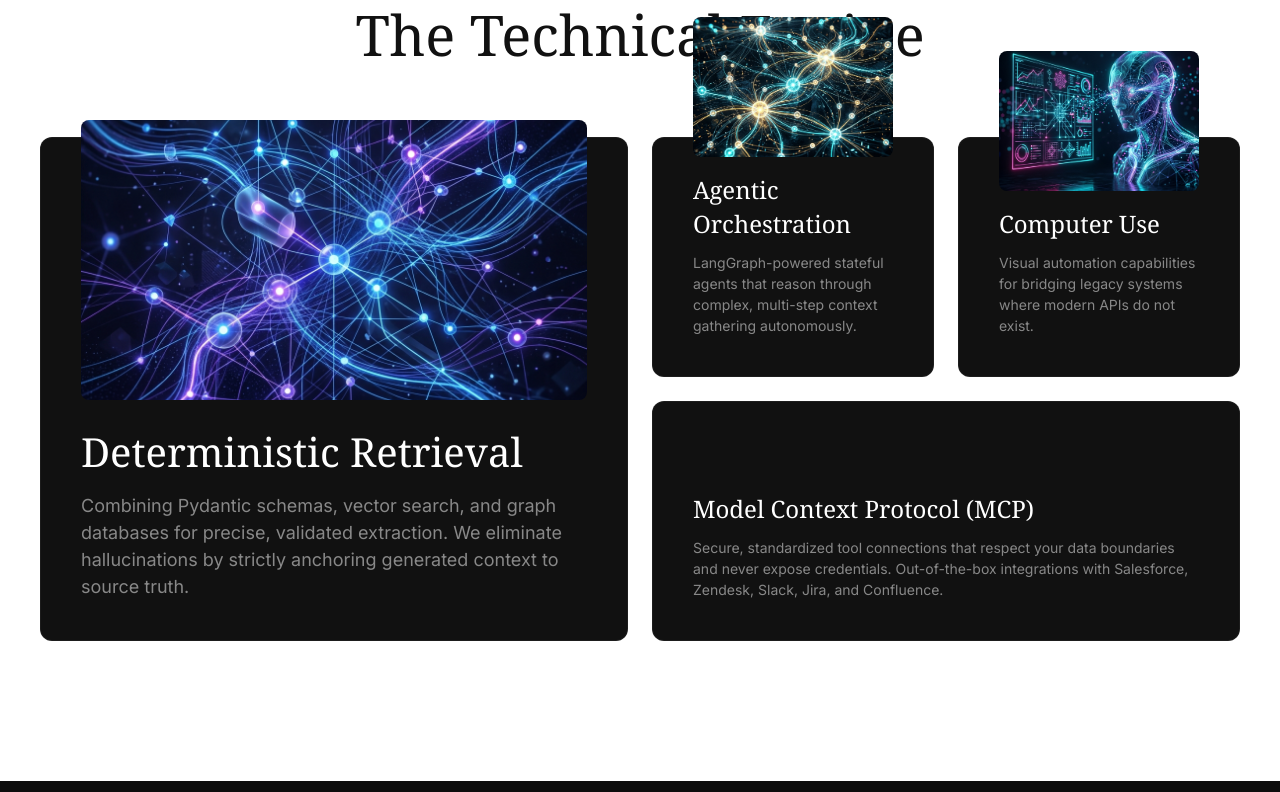
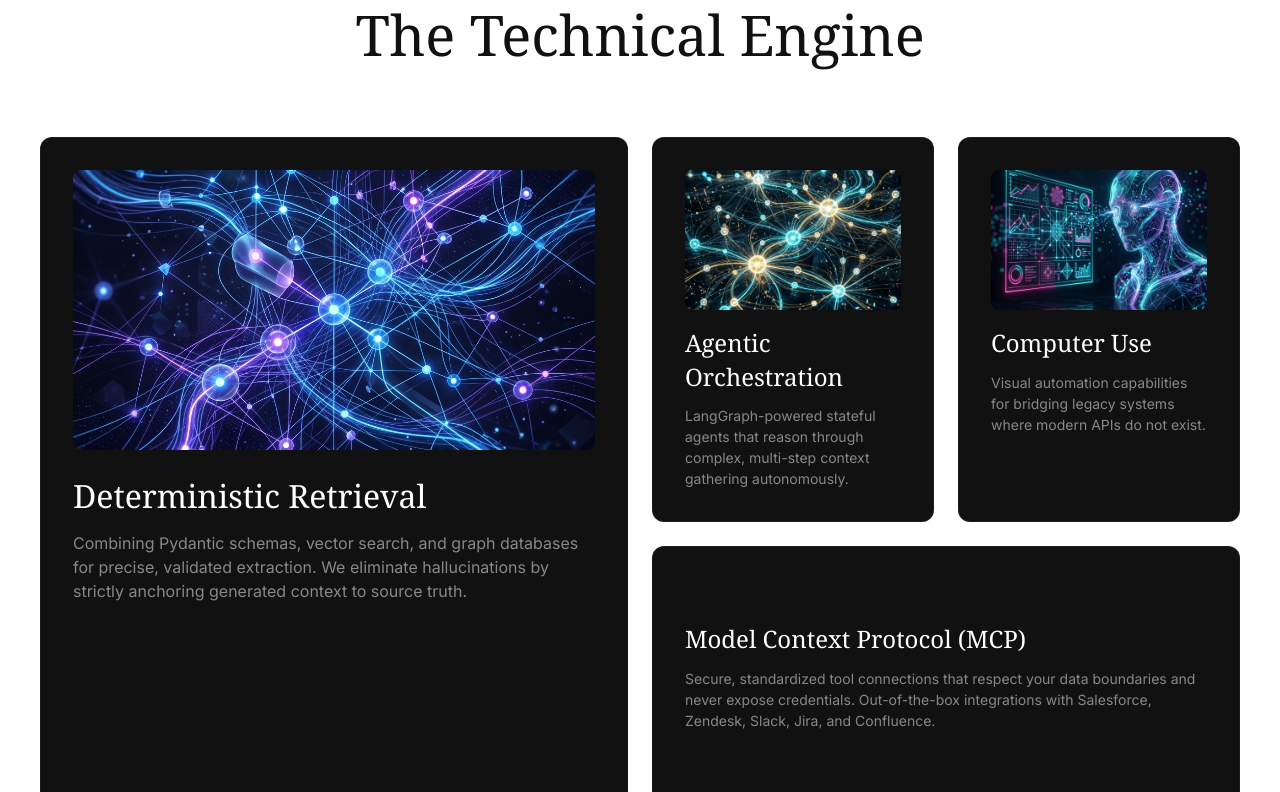
Before and after one commit to sahilghewari/NexaWorks-v4, a Next.js app: page /product in a window 1280 px wide. Shown: the part 2860-3652 px from the top of the page. Built offline with nearby package versions, Linux system fonts and the light colour scheme.

Commit message:
fix: resolve bento box image overflow

```diff
--- a/src/app/product/page.css
+++ b/src/app/product/page.css
@@ -159,7 +159,7 @@
 .bento-grid {
   display: grid;
   grid-template-columns: repeat(4, 1fr);
-  grid-template-rows: repeat(2, 240px);
+  grid-auto-rows: minmax(260px, auto);
   gap: 24px;
   max-width: 1200px;
   margin: 0 auto;
@@ -169,11 +169,12 @@
   background: #111;
   border: 1px solid rgba(255,255,255,0.05);
   border-radius: 12px;
-  padding: 40px;
+  padding: 32px;
   display: flex;
   flex-direction: column;
-  justify-content: flex-end;
+  justify-content: flex-start;
   transition: all 0.3s ease;
+  overflow: hidden;
 }
 
 .bento-card:hover {
@@ -190,6 +191,7 @@
 .bento-card.wide {
   grid-column: span 2;
   grid-row: span 1;
+  justify-content: center;
 }
 
 .bento-card.small {
@@ -211,8 +213,8 @@
   line-height: 1.5;
 }
 
-.bento-card.large h3 { font-size: 40px; }
-.bento-card.large p { font-size: 18px; }
+.bento-card.large h3 { font-size: 32px; }
+.bento-card.large p { font-size: 16px; }
 
 /* Security Section */
 .product-security-section {
```
